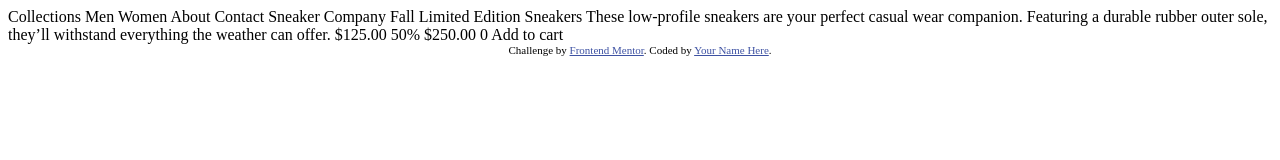
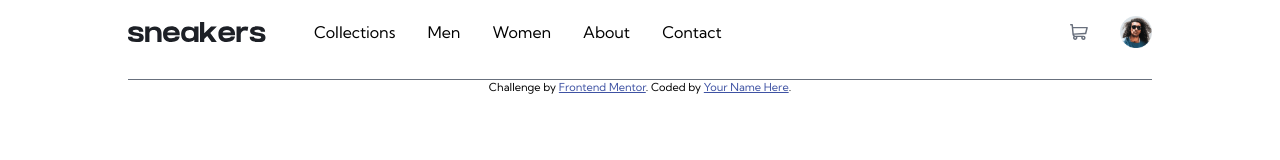
Before and after one commit to javiernu91/frontend-mentor-ejercises, a plain HTML site: page 02-Ecomerce-product-page/index.html in a window 1280 px wide. Drawn offline with Linux system fonts and the light colour scheme.

Commit message:
Add and styled the header

```diff
--- a/02-Ecomerce-product-page/index.html
+++ b/02-Ecomerce-product-page/index.html
@@ -5,22 +5,41 @@
   <meta name="viewport" content="width=device-width, initial-scale=1.0"> <!-- displays site properly based on user's device -->
 
   <link rel="icon" type="image/png" sizes="32x32" href="./images/favicon-32x32.png">
-
-  <title>Frontend Mentor | E-commerce product page</title>
+  <link rel="stylesheet" href="main.css">
+  <link href="https://fonts.googleapis.com/css2?family=Kumbh+Sans:wght@100..900&display=swap" rel="stylesheet">
+  <title>E-commerce product page</title>
 
   <!-- Feel free to remove these styles or customise in your own stylesheet 👍 -->
   <style>
     .attribution { font-size: 11px; text-align: center; }
     .attribution a { color: hsl(228, 45%, 44%); }
   </style>
+
 </head>
 <body>
 
-  Collections
-  Men
-  Women
-  About
-  Contact
+  <header class="header">
+    <nav class="nav-left-menu" >
+      <img src="./assets/images/logo.svg" alt="Aneakers logo image">
+      <ul class="navbar-menu">
+        <li>Collections</li>
+        <li>Men</li>
+        <li>Women</li>
+        <li>About</li>
+        <li>Contact</li>
+      </ul>
+    </nav>
+    <nav class="navbar-menu nav-right-menu" >
+      <a href=""><img class="cart-image" src="./assets/images/icon-cart.svg" alt=""></a>
+      <a href=""><img src="./assets/images/image-avatar.png" alt=""></a>
+    </nav>
+  </header>
+
+
+
+
+
+<!--
 
   Sneaker Company
 
@@ -34,7 +53,7 @@
   $250.00
 
   0
-  Add to cart
+  Add to cart -->
 
   <div class="attribution">
     Challenge by <a href="https://www.frontendmentor.io?ref=challenge" target="_blank">Frontend Mentor</a>.
--- /dev/null
+++ b/02-Ecomerce-product-page/main.css
@@ -0,0 +1,58 @@
+* {
+  margin: 0;
+  padding: 0;
+  box-sizing: border-box;
+}
+
+body {
+  display: flex;
+  justify-content: center;
+  flex-direction: column;
+  align-items: center;
+  font-family: "Kumbh Sans", sans-serif;
+  font-size: 16px;
+  font-weight: 400;
+}
+
+
+.header {
+  display: flex;
+  justify-content: space-between;
+  align-items: center;
+  max-width: 1024px;
+  width: 100%;
+  height: 5rem;
+  border-bottom: solid 1px hsl(219, 9%, 45%);
+  padding-bottom: 1rem;
+}
+.navbar-menu {
+  display: flex;
+  gap: 2rem;
+  height: 100%;
+  align-items: center;
+}
+.navbar-menu a {
+  display: flex;
+  align-items: center;
+  height: 2rem;
+}
+
+.navbar-menu a img {
+  height: 100%;
+}
+
+.navbar-menu a .cart-image {
+  height: 50%;
+}
+
+.nav-left-menu {
+  display: flex;
+  gap: 3rem;
+  justify-content: center;
+  align-items: center;
+}
+
+li {
+  list-style: none;
+
+}
```
